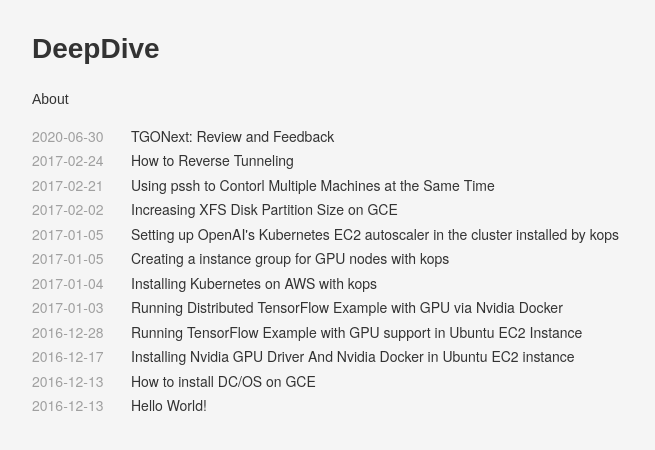
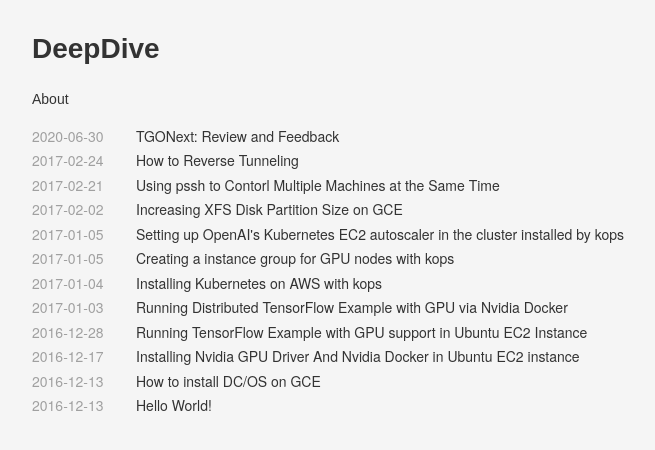
Before and after one commit to songyunlu/songyunlu.github.io, a Jekyll site: the page built from index.html, in a window 1280 px wide. Shown: the top 450 px of the page, without its empty margins (240-895 px from the left). Built offline with Jekyll 4.4.1, drawn with Linux system fonts in a browser that asks for light colours.

Commit message:
Updated styles.

```diff
--- a/_sass/_layout.scss
+++ b/_sass/_layout.scss
@@ -41,7 +41,7 @@ main {
             margin-right: 1.5rem;
             font-size: $small-font-size;
             float: left;
-            width: 75px;
+            width: 80px;
         }
         a {
             color: $text-color;
```
